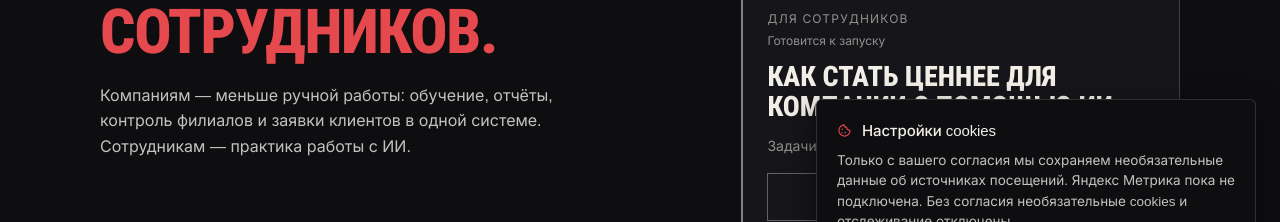
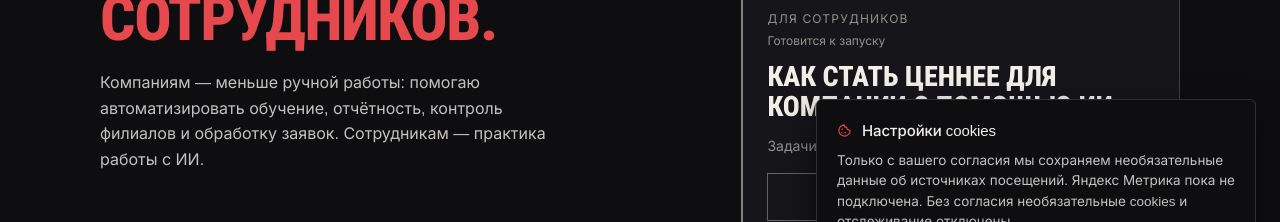
Before and after one commit to mironovich2345-code/mironovich.pro, a Next.js app: page / in a window 1280 px wide. Shown: the part 428-650 px from the top of the page. Built offline with nearby package versions, Linux system fonts and the light colour scheme; no server answers; a web font is replaced by a local one.

Commit message:
fix(ux): clarify company offer without promising one integrated system

```diff
--- a/components/Hero.tsx
+++ b/components/Hero.tsx
@@ -23,8 +23,9 @@ export default function Hero() {
             <span className="text-signal">ИИ для сотрудников.</span>
           </h1>
           <p className="mb-0 mt-5 max-w-[46ch] text-pretty text-[16px] leading-[1.6] text-cream/80">
-            Компаниям — меньше ручной работы: обучение, отчёты, контроль филиалов
-            и заявки клиентов в одной системе. Сотрудникам — практика работы с ИИ.
+            Компаниям — меньше ручной работы: помогаю автоматизировать обучение,
+            отчётность, контроль филиалов и обработку заявок. Сотрудникам —
+            практика работы с ИИ.
           </p>
         </div>
 
```
